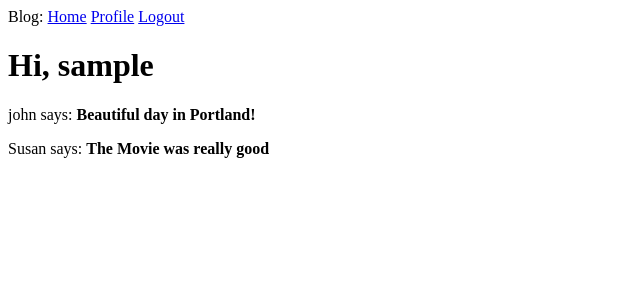
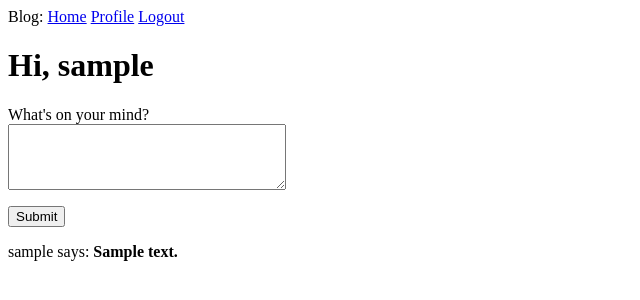
Before and after one commit to Merch7x/Flask-Blog, a Flask app: page / in a window 1280 px wide. Shown: the top 300 px of the page, without its empty margins (0-640 px from the left). Run offline with Flask 3, Linux system fonts and the light colour scheme; a user stored in the database is signed in; tables that the repository leaves empty hold one stand-in row (values such as "Sample post").

Commit message:
Allow submission and viewing of blog posts

```diff
--- a/App/forms.py
+++ b/App/forms.py
@@ -1,6 +1,8 @@
 from flask_wtf import FlaskForm
-from wtforms import StringField, PasswordField, BooleanField, SubmitField, TextAreaField
-from wtforms.validators import ValidationError, DataRequired, Email, EqualTo, Length
+from wtforms import StringField, PasswordField, \
+    BooleanField, SubmitField, TextAreaField
+from wtforms.validators import ValidationError, \
+    DataRequired, Email, EqualTo, Length
 from App.models import User
 
 
@@ -41,3 +43,9 @@ class EditProfileForm(FlaskForm):
     username = StringField('Username', validators=[DataRequired()])
     about_me = TextAreaField('About me', validators=[Length(min=0, max=140)])
     submit = SubmitField('Submit')
+
+
+class PostForm(FlaskForm):
+    post = TextAreaField("What's on your mind?", validators=[
+        DataRequired(), Length(min=1, max=140)])
+    submit = SubmitField('Submit')
--- a/App/models.py
+++ b/App/models.py
@@ -69,8 +69,8 @@ class User(UserMixin, db.Model):
 
     def followed_posts(self):
         followed = Post.query.join(
-            followers, (followers.c.followed_id == Post.user_id).filter(
-                followers.c.follower_id == self.id))
+            followers, (followers.c.followed_id == Post.user_id)).filter(
+                followers.c.follower_id == self.id)
         return followed.union(self.posts).order_by(
             Post.timestamp.desc())
 
--- a/App/routes.py
+++ b/App/routes.py
@@ -4,8 +4,8 @@ from datetime import datetime
 from urllib.parse import urlparse
 from flask_login import login_user, current_user, logout_user, login_required
 from App import app, db
-from App.forms import LoginForm, SignUpForm, EditProfileForm
-from App.models import User
+from App.forms import LoginForm, SignUpForm, EditProfileForm, PostForm
+from App.models import User, Post
 
 
 # the app.before_request is ran before any request
@@ -19,22 +19,23 @@ def before_request():
 
 # note: order of decorators is important- routes first
 
-@app.route("/")
-@app.route("/index")
+@app.route("/", methods=['GET', 'POST'])
+@app.route("/index", methods=['GET', 'POST'])
 # protects routes from anonymous users
 @login_required
 def index():
-    posts = [
-        {
-            'author': {'username': 'john'},
-            'body': 'Beautiful day in Portland!'
-        },
-        {
-            'author': {'username': 'Susan'},
-            'body': 'The Movie was really good'
-        }
-    ]
-    return render_template('index.html', title='Home', posts=posts)
+    form = PostForm()
+    if form.validate_on_submit():
+        post = Post(body=form.post.data, author=current_user)
+        db.session.add(post)
+        db.session.commit()
+        flash('Done!')
+        # redirect because if template is rendered on post request
+        # were a refresh to happen the form would be resubmitted
+        # standard response for a post is a redirect
+        return redirect(url_for('index'))
+    posts = current_user.followed_posts().all()
+    return render_template('index.html', form=form, title='Home', posts=posts)
 
 
 @app.route("/login", methods=['GET', 'POST'])
--- a/App/templates/index.html
+++ b/App/templates/index.html
@@ -2,6 +2,17 @@
 
 {% block content %}
 <h1>Hi, {{ current_user.username }}</h1>
+<form action="" method="post">
+  {{ form.hidden_tag() }}
+  <p>
+    {{ form.post.label }}<br>
+    {{ form.post(cols=32, rows=4) }}<br>
+    {% for error in form.post.errors %}
+    <span syle="color: red;">[{{ error }}]</span>
+    {% endfor %}
+  </p>
+  <p>{{ form.submit() }}</p>
+</form>
 {% for post in posts %}
 <div>
   <p>
```
